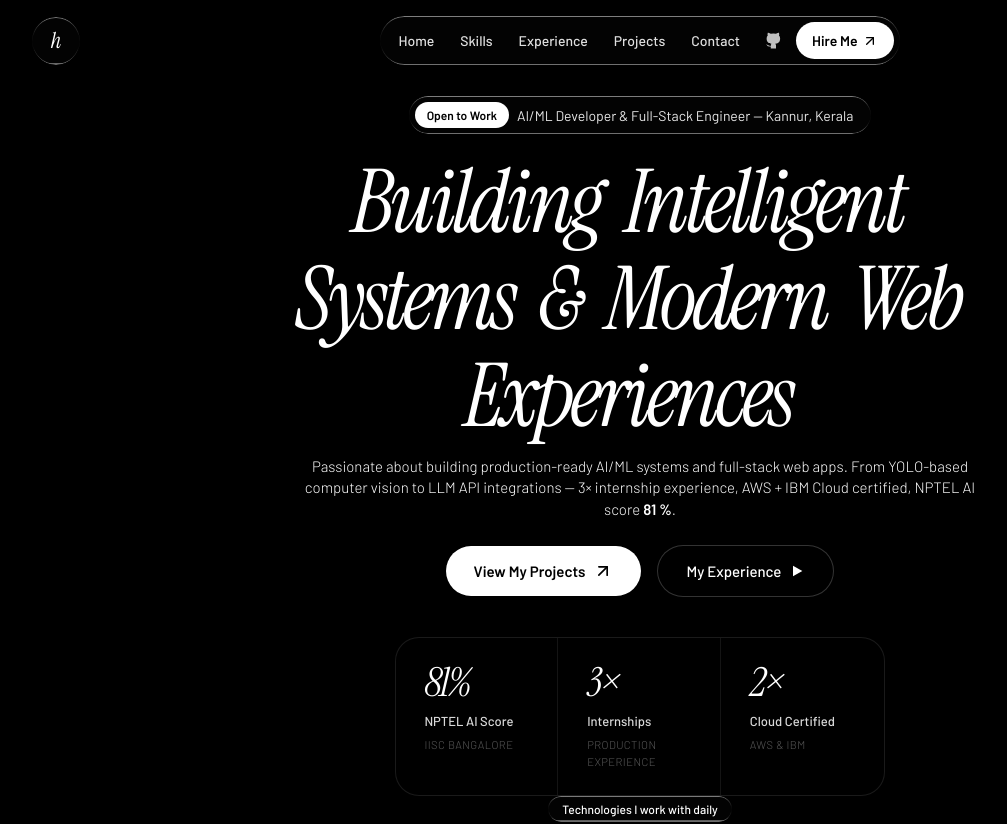
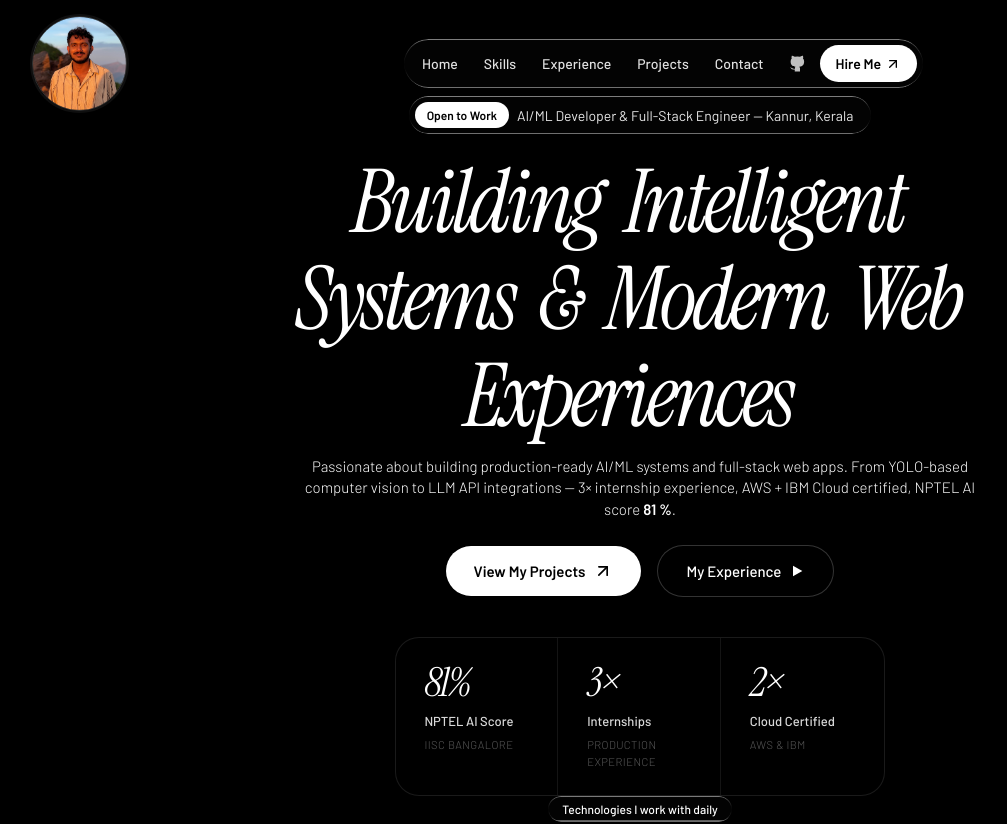
Before and after one commit to Hemanthpp/resume-portfolio, a React (Vite) app: page / in a window 1280 px wide. Shown: the top 824 px of the page, without its empty margins (0-1007 px from the left). Built offline with nearby package versions, Linux system fonts and the light colour scheme; no server answers.

Commit message:
updated portfolio

```diff
--- a/src/components/BlurText.jsx
+++ b/src/components/BlurText.jsx
@@ -6,6 +6,14 @@ export default function BlurText({ text, className }) {
   const ref = useRef(null);
 
   useEffect(() => {
+    // If element is already in viewport on mount (e.g. Hero), trigger immediately
+    if (ref.current) {
+      const rect = ref.current.getBoundingClientRect();
+      if (rect.top < window.innerHeight) {
+        setInView(true);
+        return;
+      }
+    }
     const obs = new IntersectionObserver(
       ([e]) => { if (e.isIntersecting) setInView(true); },
       { threshold: 0.1 }
--- a/src/components/Navbar.jsx
+++ b/src/components/Navbar.jsx
@@ -14,13 +14,16 @@ export default function Navbar() {
     <nav style={{ position: 'fixed', top: '1rem', left: 0, right: 0, zIndex: 50,
                   display: 'flex', alignItems: 'center', justifyContent: 'space-between',
                   padding: '0 2rem' }}>
-      {/* Logo */}
-      <div className="liquid-glass"
-           style={{ width: 48, height: 48, borderRadius: '9999px',
-                    display: 'flex', alignItems: 'center', justifyContent: 'center' }}>
-        <span style={{ fontFamily: "'Instrument Serif', serif", fontStyle: 'italic',
-                       color: 'white', fontSize: '1.375rem' }}>h</span>
-      </div>
+      {/* Logo — profile photo */}
+      <a href="#home"
+         style={{ width: 95, height: 95, borderRadius: '9999px', display: 'block',
+                  overflow: 'hidden', border: '1px solid rgba(255,255,255,0.2)',
+                  flexShrink: 0, boxShadow: '0 0 0 2px rgba(255,255,255,0.06)' }}>
+        <img src="/avatar.jpg?v=5" alt="Hemanth P P"
+             style={{ width: '100%', height: '100%', objectFit: 'cover', objectPosition: 'center center',
+                      display: 'block', transform: 'translateZ(0)',
+                      WebkitBackfaceVisibility: 'hidden' }} />
+      </a>
 
       {/* Desktop links */}
       <div className="liquid-glass hidden md:flex items-center gap-0.5"
```
Also changed, not shown: public/avatar.jpg (added).
